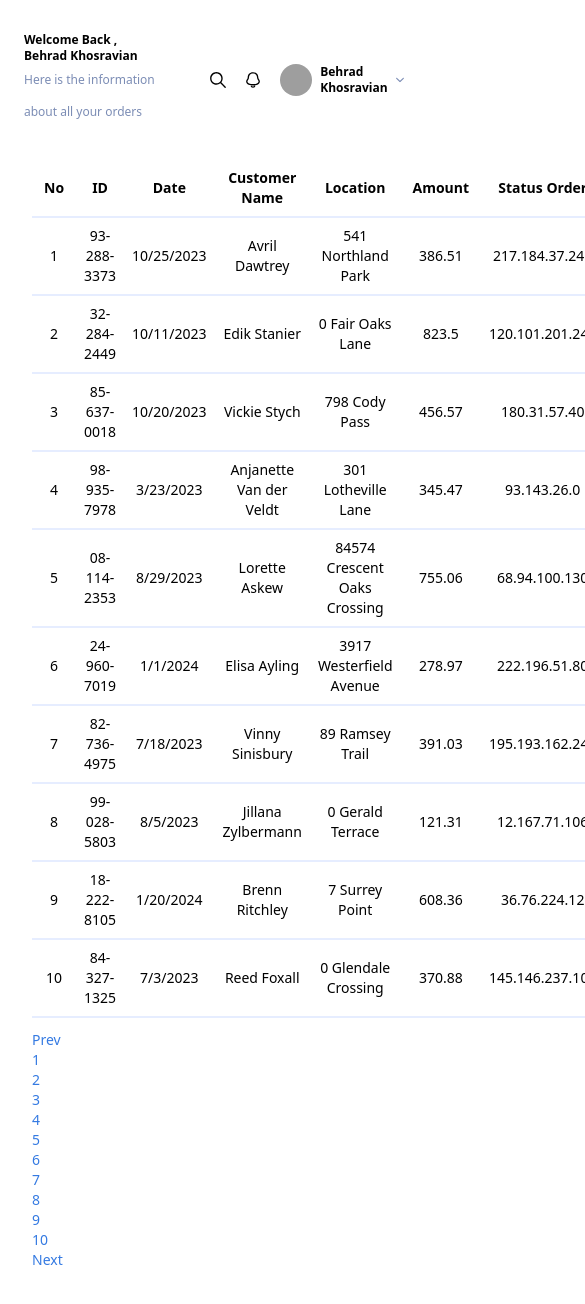
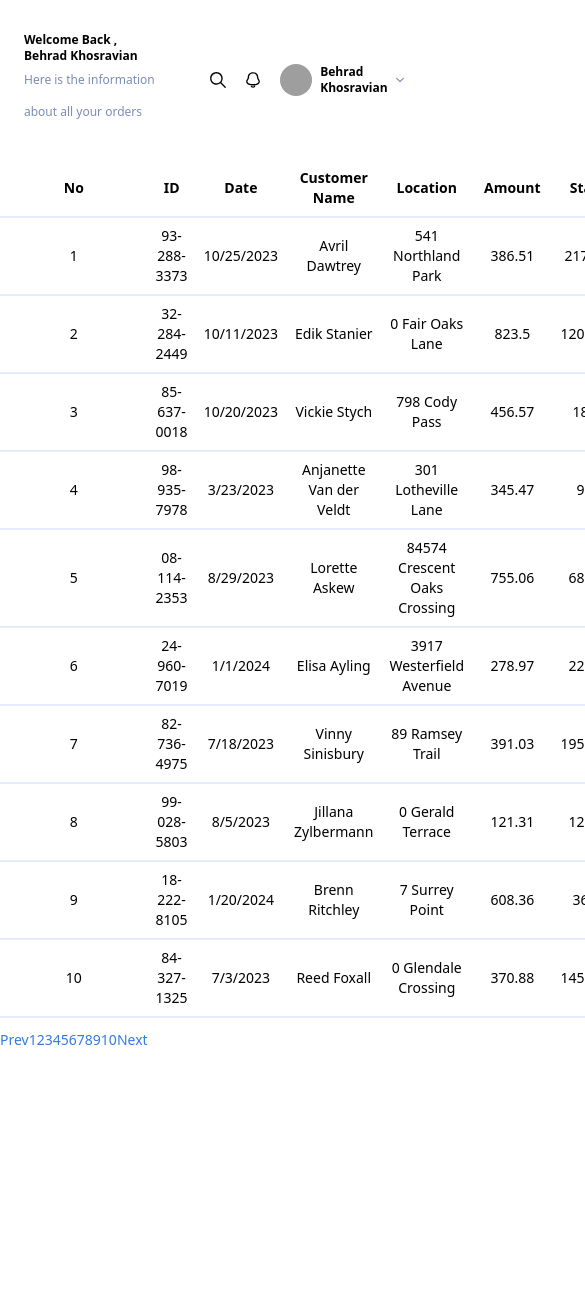
Before and after one commit to BehradKhosravian/MyDashboard, a React (Vite) app in the folder Dashboardapp/: page /orders in a window 390 px wide. Shown: the top 1304 px of the page, 585 px wide, since content can reach past the window. After the commit the page ends 1098 px from the top, so only its background shows below. Built offline with nearby package versions, Linux system fonts and the light colour scheme; grey boxes are pictures that could not be loaded.

Commit message:
Massive change : just one to save and push it to somewhere because want to fix all the code

```diff
--- a/Dashboardapp/src/components/Card.jsx
+++ b/Dashboardapp/src/components/Card.jsx
@@ -10,13 +10,13 @@ function Card({ number, title, amount, percentage }) {
   return (
     <>
       <div
-        className={`w-1/4 ${
+        className={`w-full  md:w-1/4 ${
           title === "Refunded"
             ? ""
             : "border-b md:border-r md:border-b-0  border-[#E6EDFF]"
         }`}
       >
-        <div className="main-report flex justify-between">
+        <div className="main-report flex  justify-between">
           <div>
             <p className=" text-sm lg:text-3xl font-semibold leading-snug">
               {number}
--- a/Dashboardapp/src/components/SideBar.jsx
+++ b/Dashboardapp/src/components/SideBar.jsx
@@ -14,7 +14,7 @@ import { NavLink } from "react-router-dom";
 function SideBar() {
   return (
     <>
-      <section className="sideBar-container   flex-col  w-1/6 h-full hidden md:block">
+      <section className="sideBar-container   flex-col  w-1/6 h-full hidden lg:block">
         <div className="sideBar-logo flex px-12 py-7 mt-2 items-center">
           <img src={logo} alt="MyDashLogo" />
           <span className="font-semibold">MyDash</span>
--- a/Dashboardapp/src/pages/Orders/Order/Order.jsx
+++ b/Dashboardapp/src/pages/Orders/Order/Order.jsx
@@ -48,7 +48,7 @@ function Order() {
         ))}
       </tbody>
       <div className="mt-3 mb-12 ">
-        <ul className="">
+        <ul className="flex">
           <li>
             <NavLink to="" onClick={() => prePage()}>
               Prev
--- a/Dashboardapp/src/pages/Orders/Orders.jsx
+++ b/Dashboardapp/src/pages/Orders/Orders.jsx
@@ -3,21 +3,22 @@ import Order from "./Order/Order";
 function Orders() {
   return (
     <>
-      <table className="w-full text-sm lg:text-lg mx-8">
+      <table className="w-full text-sm lg:text-lg ">
         <thead>
           <tr className="border-b-2 border-[#E6EDFF]">
-            <th className="px-3 py-2">No</th>
-            <th className="px-3 py-2">ID</th>
-            <th className="px-3 py-2">Date</th>
-            <th className="px-3 py-2">Customer Name</th>
-            <th className="px-3 py-2">Location</th>
-            <th className="px-3 py-2">Amount</th>
-            <th className="px-3 py-2">Status Order</th>
-            <th className="px-3 py-2">Action</th>
+            <th className="px-3 py-2 ">No</th>
+            <th className="px-3 py-2 ">ID</th>
+            <th className="px-3 py-2 ">Date</th>
+            <th className="px-3 py-2 ">Customer Name</th>
+            <th className="px-3 py-2 ">Location</th>
+            <th className="px-3 py-2 ">Amount</th>
+            <th className="px-3 py-2 ">Status Order</th>
+            <th className="px-3 py-2 ">Action</th>
           </tr>
         </thead>
         <Order />
       </table>
+
     </>
   );
 }
```
